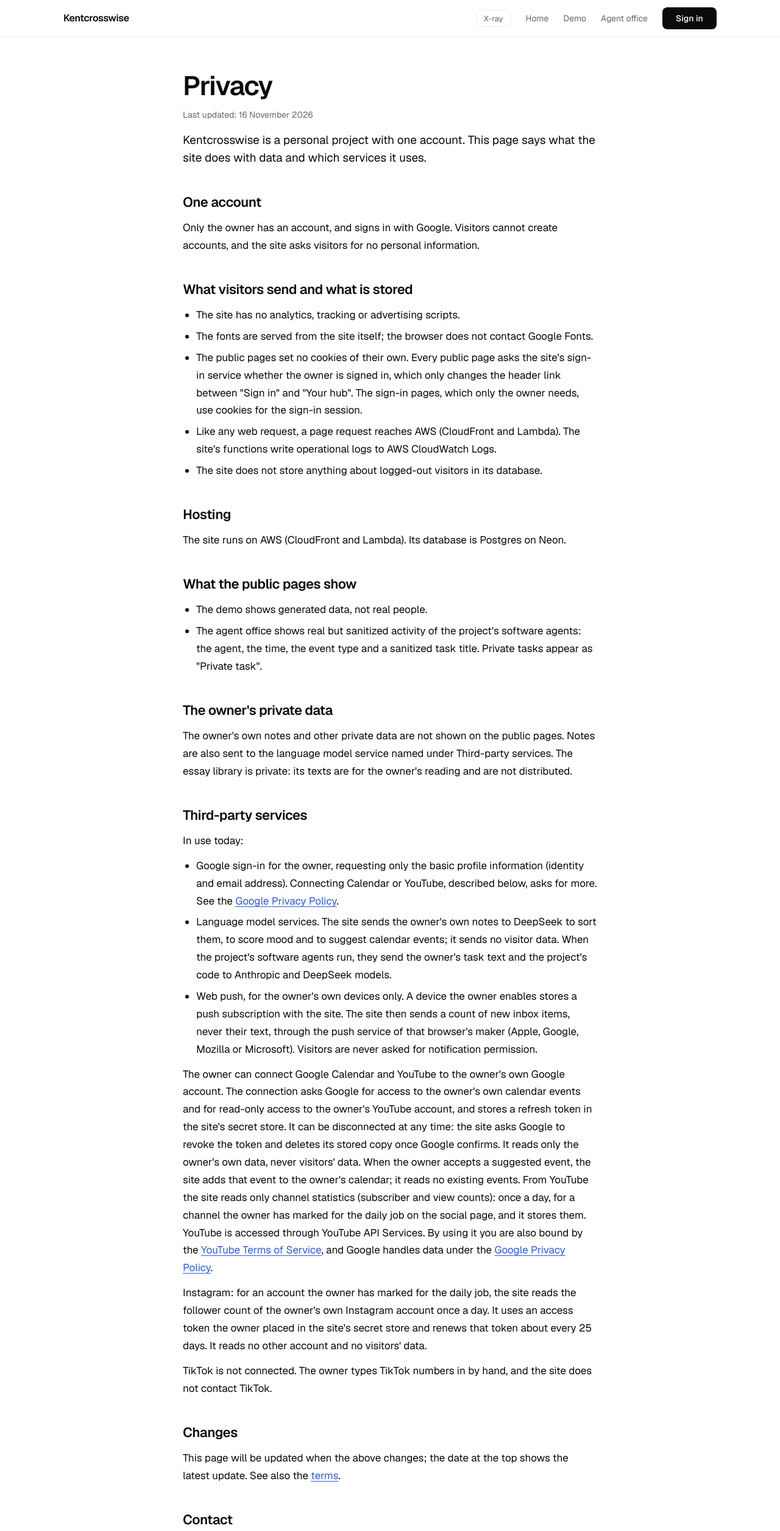
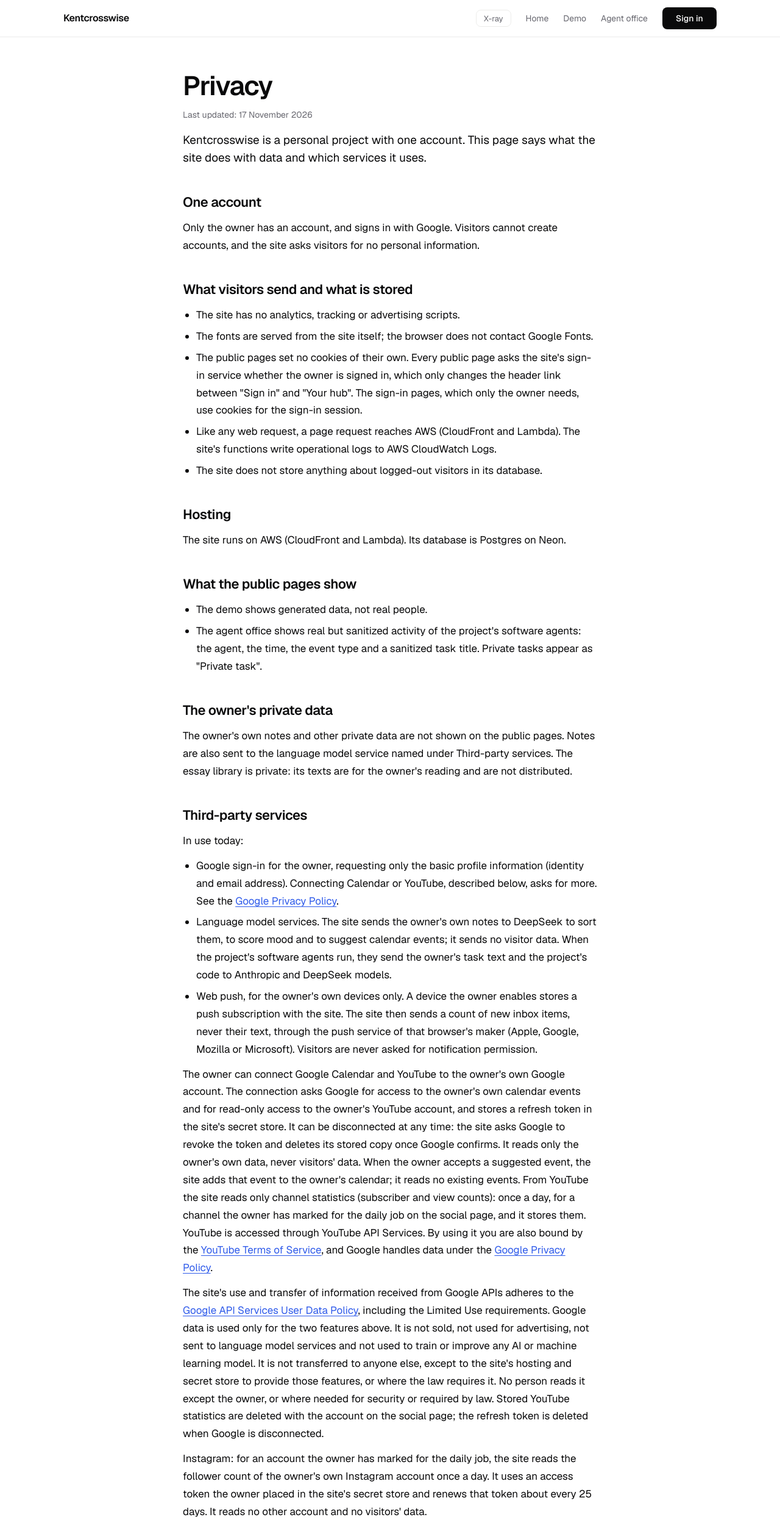
Before and after one commit to kentkodes/kentcrosswise, a Next.js app in the folder apps/web/: page /privacy in a window 1280 px wide. Shown: the top 2510 px of the page at 61% size. Built offline with nearby package versions, Linux system fonts and the light colour scheme; no server answers.

Commit message:
web: Google API Limited Use disclosure on /privacy (#153)
Co-authored-by: Claude Opus 5.5 <noreply@anthropic.com>

```diff
--- a/apps/web/src/app/(public)/privacy/page.tsx
+++ b/apps/web/src/app/(public)/privacy/page.tsx
@@ -13,7 +13,7 @@ export default function PrivacyPage() {
     <PaperFrame>
       <div className={s.column}>
         <h1 className={s.title}>Privacy</h1>
-        <p className={s.updated}>Last updated: 16 November 2026</p>
+        <p className={s.updated}>Last updated: 17 November 2026</p>
         <p className={s.intro}>
           Kentcrosswise is a personal project with one account. This page says what the site does with
           data and which services it uses.
@@ -117,6 +117,19 @@ export default function PrivacyPage() {
             <a href="https://policies.google.com/privacy">Google Privacy Policy</a>.
           </p>
           <p className={s.text}>
+            The site&apos;s use and transfer of information received from Google APIs adheres to the{" "}
+            <a href="https://developers.google.com/terms/api-services-user-data-policy">
+              Google API Services User Data Policy
+            </a>
+            , including the Limited Use requirements. Google data is used only for the two features
+            above. It is not sold, not used for advertising, not sent to language model services and
+            not used to train or improve any AI or machine learning model. It is not transferred to
+            anyone else, except to the site&apos;s hosting and secret store to provide those features,
+            or where the law requires it. No person reads it except the owner, or where needed for
+            security or required by law. Stored YouTube statistics are deleted with the account on the
+            social page; the refresh token is deleted when Google is disconnected.
+          </p>
+          <p className={s.text}>
             Instagram: for an account the owner has marked for the daily job, the site reads the
             follower count of the owner&apos;s own Instagram account once a day. It uses an access
             token the owner placed in the site&apos;s secret store and renews that token about every 25
```
Also changed, not shown: 1 other file (tests, documents, lock files or other folders).
